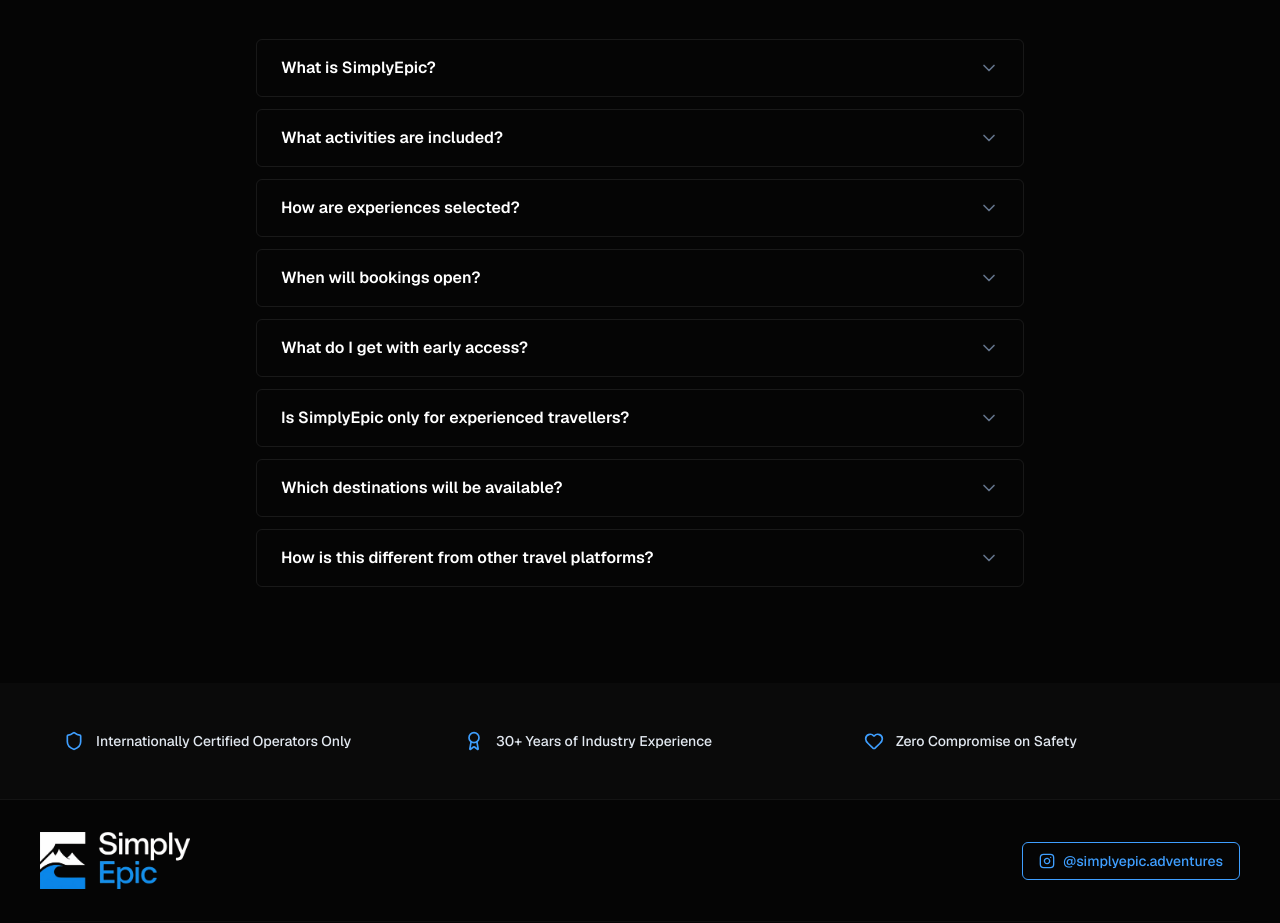
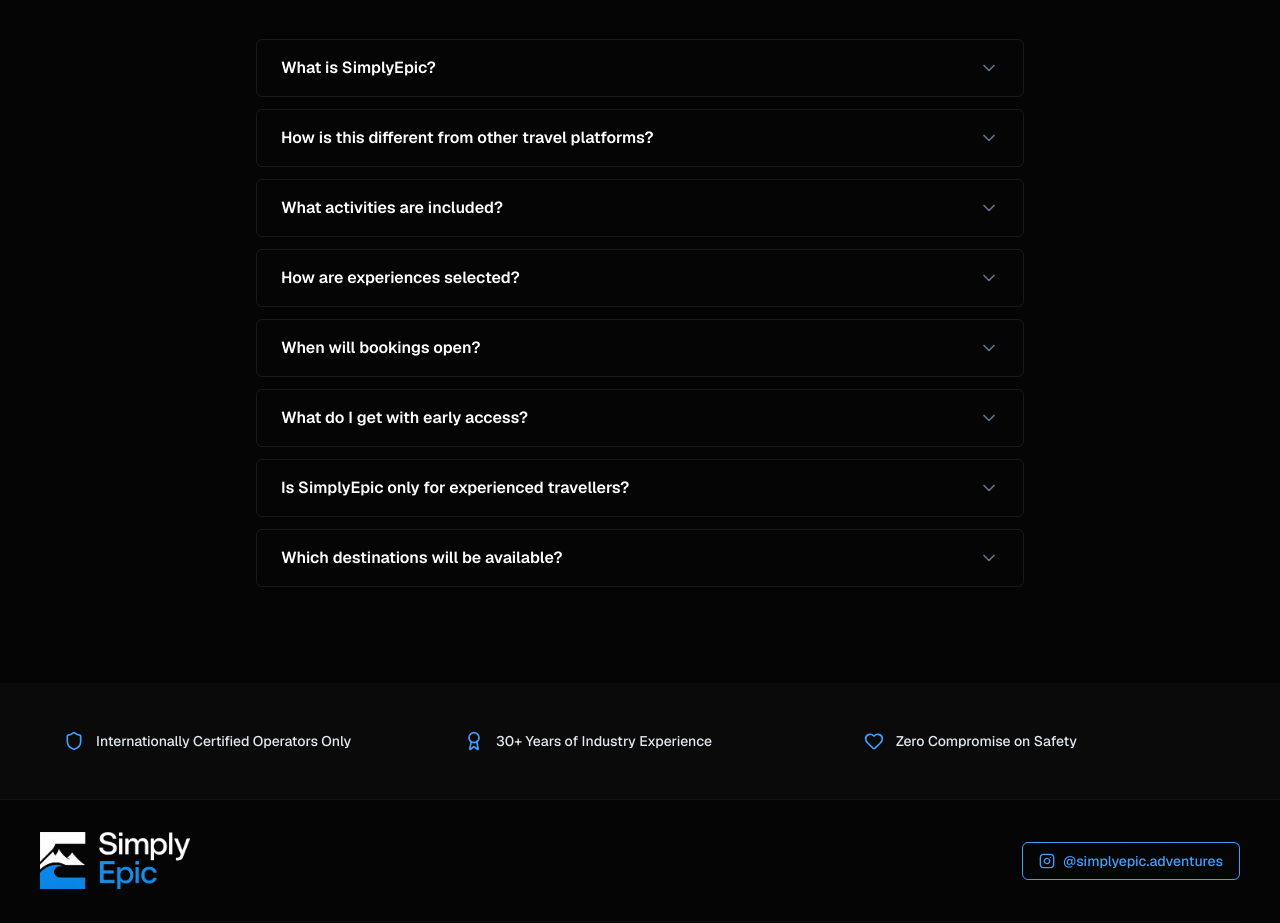
Before and after one commit to aditya-1694/simply-epic-wailist, a Next.js app: page / in a window 1280 px wide. Shown: the part 4460-5383 px from the top of the page. Built offline with nearby package versions, Linux system fonts and the light colour scheme; no server answers; the database is empty.

Commit message:
feat: update and reorder FAQs for better clarity
Move "How is this different?" to #2 and improve FAQs for persuasion.

```diff
--- a/components/faq.tsx
+++ b/components/faq.tsx
@@ -8,11 +8,15 @@ import { ChevronDown } from "lucide-react"
 const FAQS = [
   {
     question: "What is SimplyEpic?",
-    answer: "SimplyEpic is a curated platform for booking high-quality adventure experiences. We focus on reliability, safety, and seamless booking so you can plan with confidence.",
+    answer: "SimplyEpic is a platform for booking high-quality adventure experiences. We focus on safety, reliability, and a seamless booking journey so you can plan with complete confidence.",
+  },
+  {
+    question: "How is this different from other travel platforms?",
+    answer: "Most platforms prioritise volume. We prioritise trust. Every experience is evaluated for safety, operator quality, and reliability so you can book without second guessing.",
   },
   {
     question: "What activities are included?",
-    answer: "We are bringing together a curated set of standout adventures across land, water, and air. Details will be revealed to early access members first.",
+    answer: "We are bringing together a select range of standout adventures across land, water, and air. Full details will be shared with early access members first.",
   },
   {
     question: "How are experiences selected?",
@@ -33,10 +37,6 @@ const FAQS = [
   {
     question: "Which destinations will be available?",
     answer: "We are starting with a select set of destinations in India and South East Asia. Early access members will get visibility of new destinations and activities first.",
-  },
-  {
-    question: "How is this different from other travel platforms?",
-    answer: "Most platforms focus on volume. We focus on quality. Every experience on SimplyEpic is selected to remove guesswork and deliver a consistently high standard.",
   },
 ]
 
```
